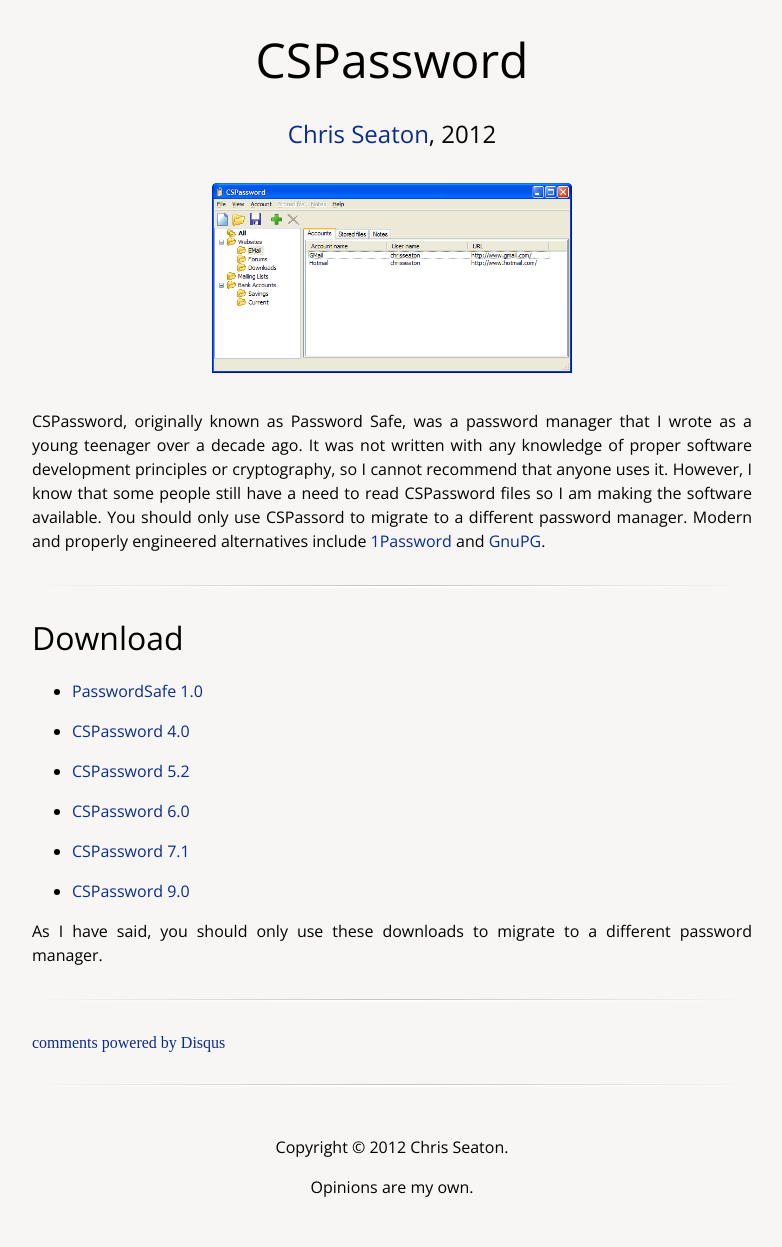
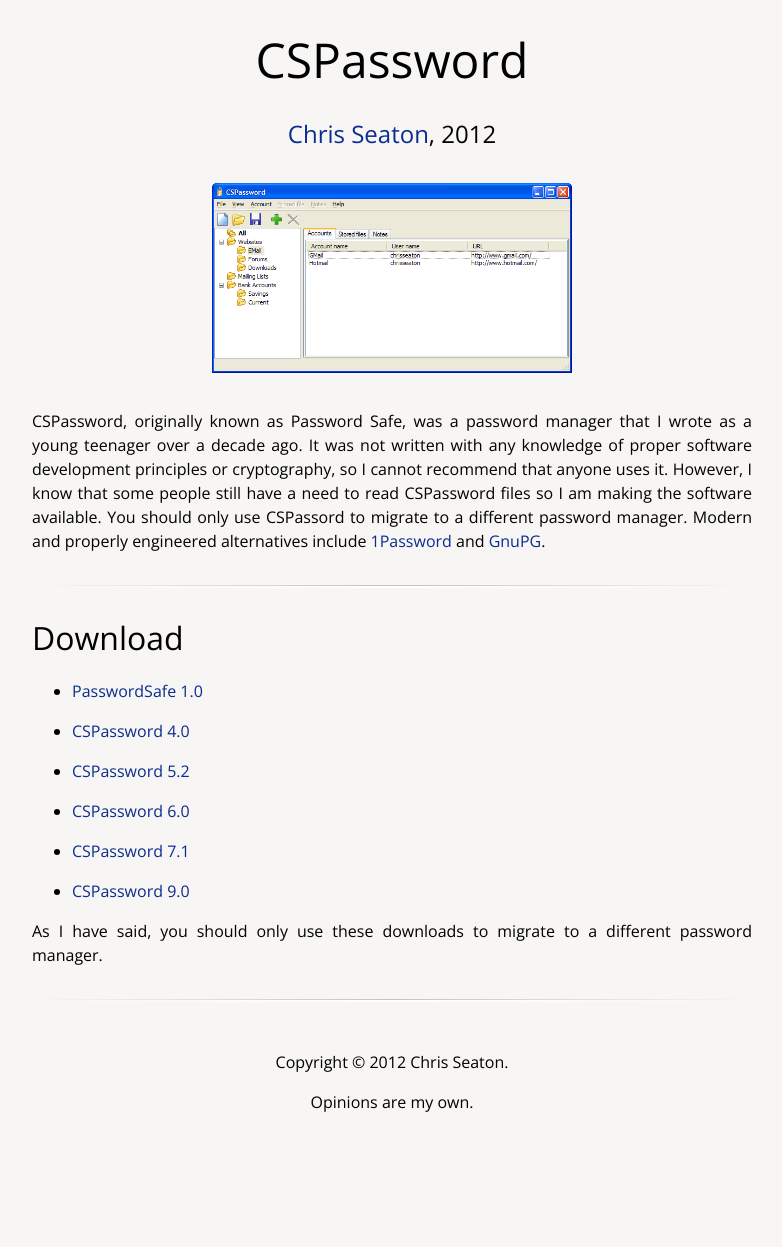
Before and after one commit to chrisseaton/chrisseaton.github.io, a Jekyll site: the page built from cspassword/index.md, in a window 1280 px wide. Shown: the whole page, without its empty margins (248-1030 px from the left). Built offline with Jekyll 4.4.1, drawn with Linux system fonts in a browser that asks for light colours; nearby versions of some CDN libraries; comment, search, counter and statistics services are not loaded; after the commit the page ends 1162 px from its top, so only the background shows below that.

Commit message:
Remove Disqus

```diff
--- a/_includes/disqus.html
+++ /dev/null
@@ -1,16 +0,0 @@
-<hr>
-
-<div id="disqus_thread"></div>
-<script type="text/javascript">
-    /* * * CONFIGURATION VARIABLES: EDIT BEFORE PASTING INTO YOUR WEBPAGE * * */
-    var disqus_shortname = 'chrisseaton'; // required: replace example with your forum shortname
-
-    /* * * DON'T EDIT BELOW THIS LINE * * */
-    (function() {
-        var dsq = document.createElement('script'); dsq.type = 'text/javascript'; dsq.async = true;
-        dsq.src = '//' + disqus_shortname + '.disqus.com/embed.js';
-        (document.getElementsByTagName('head')[0] || document.getElementsByTagName('body')[0]).appendChild(dsq);
-    })();
-</script>
-<noscript>Please enable JavaScript to view the <a href="http://disqus.com/?ref_noscript">comments powered by Disqus.</a></noscript>
-<a href="http://disqus.com" class="dsq-brlink">comments powered by <span class="logo-disqus">Disqus</span></a>
--- a/_layouts/article.html
+++ b/_layouts/article.html
@@ -47,8 +47,6 @@
 
 {{ content }}
 
-{% include disqus.html %}
-
 <hr>
 
 <footer>
```
